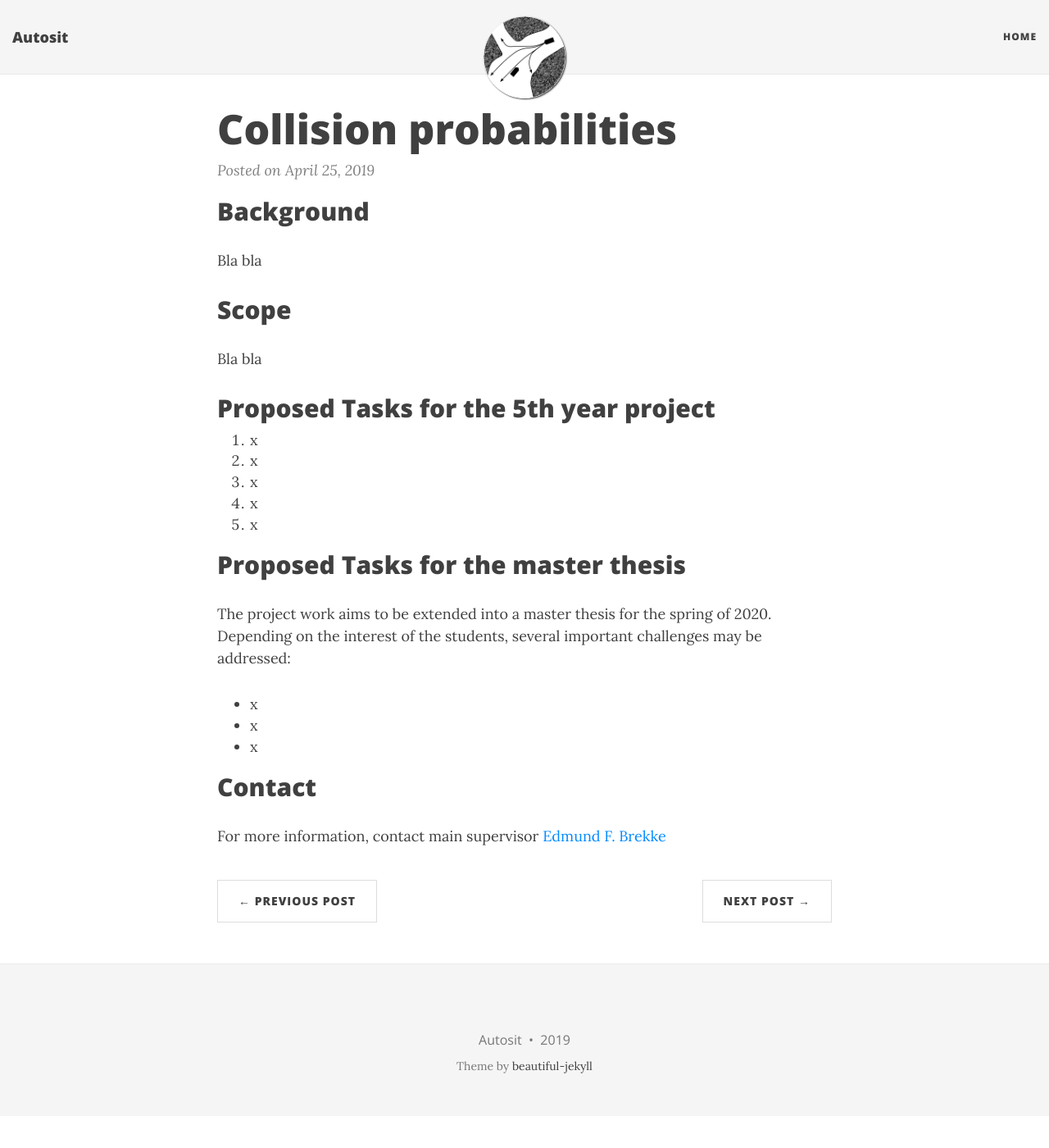
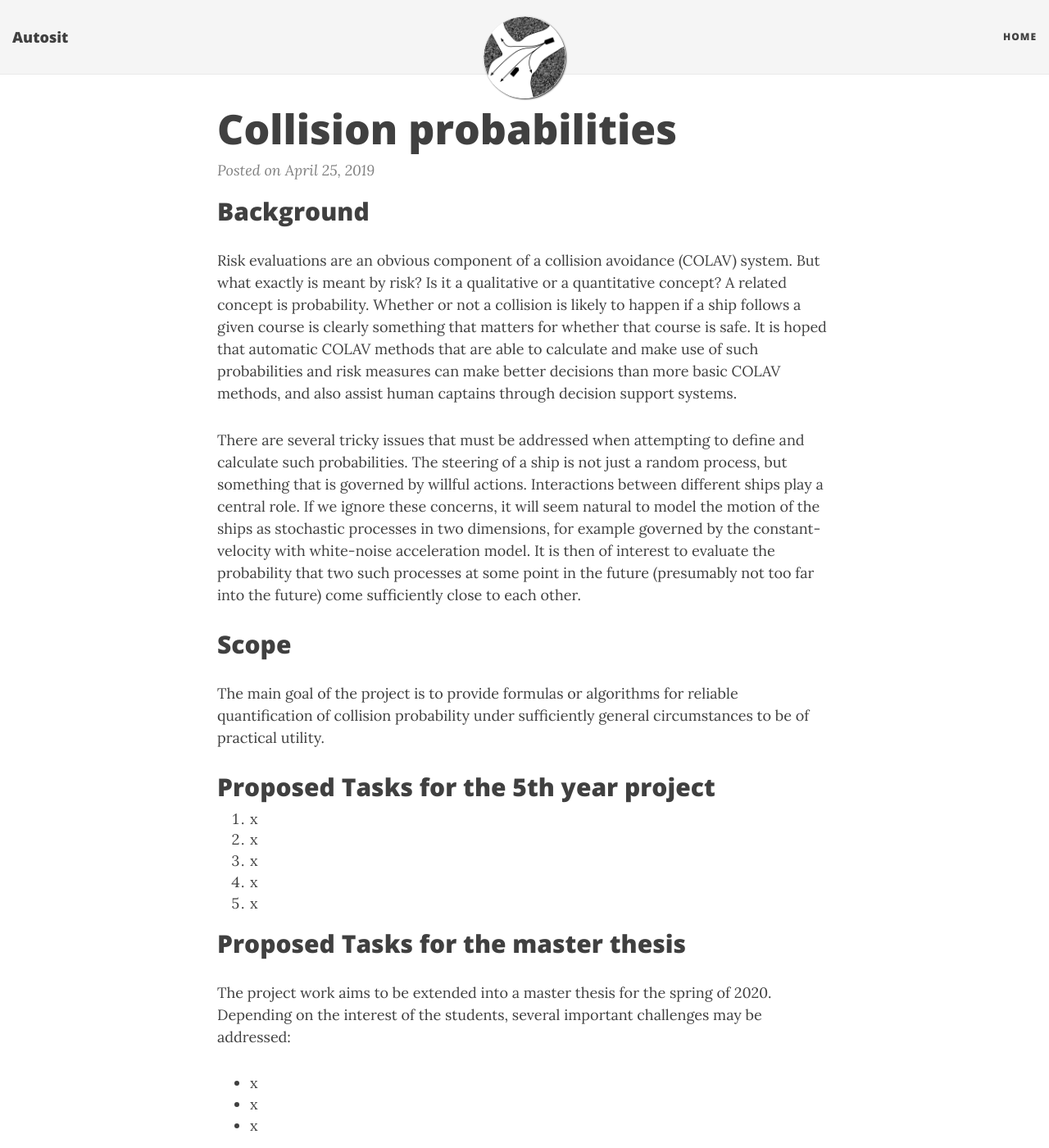
Before and after one commit to autosit/autosit.github.io, a Jekyll site: the page built from _posts/2019-04-25-colav-probabilities.md, in a window 1280 px wide and 1400 px high. Shown: the whole window at 82% size. Built offline with Jekyll 4.4.1, drawn with Linux system fonts in a browser that asks for light colours; nearby versions of some CDN libraries.

Commit message:
more on colav probs

```diff
--- a/_posts/2019-04-25-colav-probabilities.md
+++ b/_posts/2019-04-25-colav-probabilities.md
@@ -4,10 +4,18 @@ title: Collision probabilities
 category: COLAV
 ---
 ## Background
-Bla bla
+Risk evaluations are an obvious component of a collision avoidance (COLAV) system. But what exactly is meant by risk? Is it a qualitative or a quantitative concept? A related concept is probability. Whether or not a collision is likely to happen if a ship follows a given course is clearly something that matters for whether that course is safe.
+It is hoped that automatic COLAV methods that are able to calculate and make use of such probabilities and risk measures can make better decisions than more basic COLAV methods, and also assist human captains through decision support systems.
+
+There are several tricky issues that must be addressed when attempting to define and calculate such probabilities.
+The steering of a ship is not just a random process, but something that is governed by willful actions.
+Interactions between different ships play a central role.
+If we ignore these concerns, it will seem natural to model the motion of the ships as stochastic processes in two dimensions, for example governed by the constant-velocity with white-noise acceleration model.
+It is then of interest to evaluate the probability that two such processes at some point in the future (presumably not too far into the future) come sufficiently close to each other.
 
 ## Scope
-Bla bla
+The main goal of the project is to provide formulas or algorithms for reliable quantification of collision probability
+under sufficiently general circumstances to be of practical utility.
 
 ## Proposed Tasks for the 5th year project
 
```
